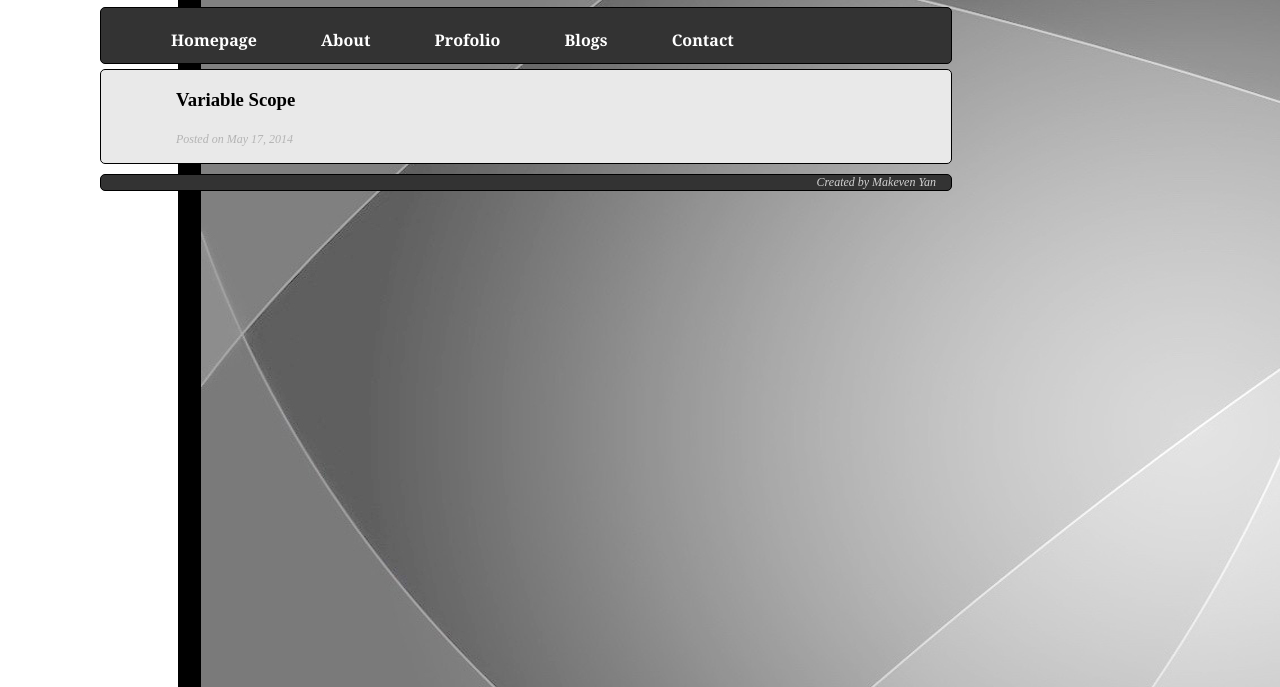
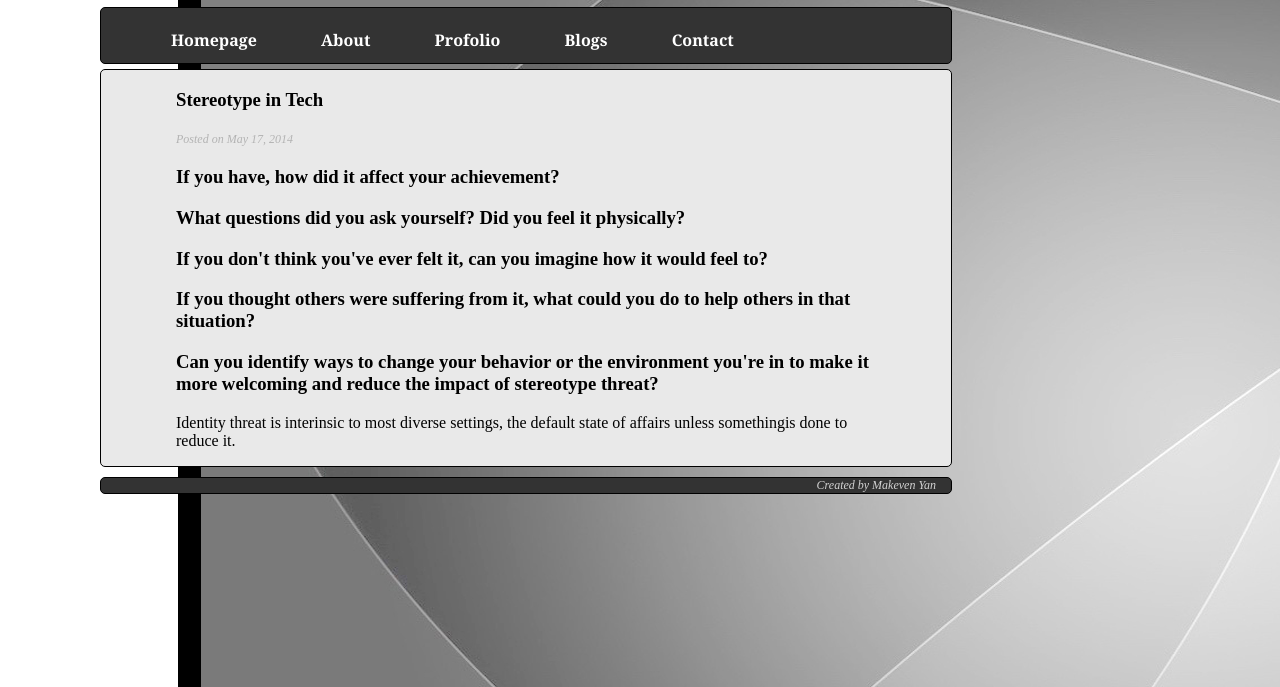
Before and after one commit to k3vinyan/k3vinyan.github.io, a plain HTML site: page blog/posts/c6-stereotype-threat.html in a window 1280 px wide. Shown: the part 113-800 px from the top of the page. Drawn offline with Linux system fonts and the light colour scheme.

Commit message:
update website

```diff
--- a/blog/posts/c6-stereotype-threat.html
+++ b/blog/posts/c6-stereotype-threat.html
@@ -32,9 +32,23 @@
 	</div>
 
 			<p class="post">
-		<div class="content"><h3> Variable Scope</h3>
+		<div class="content"><h3>Stereotype in Tech</h3>
 			<date class="date">Posted on May 17, 2014</date>
-			<p>
+
+			<h3>If you have, how did it affect your achievement?</h3>
+
+			<h3>What questions did you ask yourself? Did you feel it physically?</h3>
+
+			<h3>If you don't think you've ever felt it, can you imagine how it would feel to?</h3>
+
+			<h3>If you thought others were suffering from it, what could you do to help others in that situation?</h3>
+
+			<h3>Can you identify ways to change your behavior or the environment you're in to make it more welcoming and reduce the impact of stereotype threat?</h3>
+
+
+
+
+			<p>Identity threat is interinsic to most diverse settings, the default state of affairs unless somethingis done to reduce it.
 
 
 	 </div>
```
